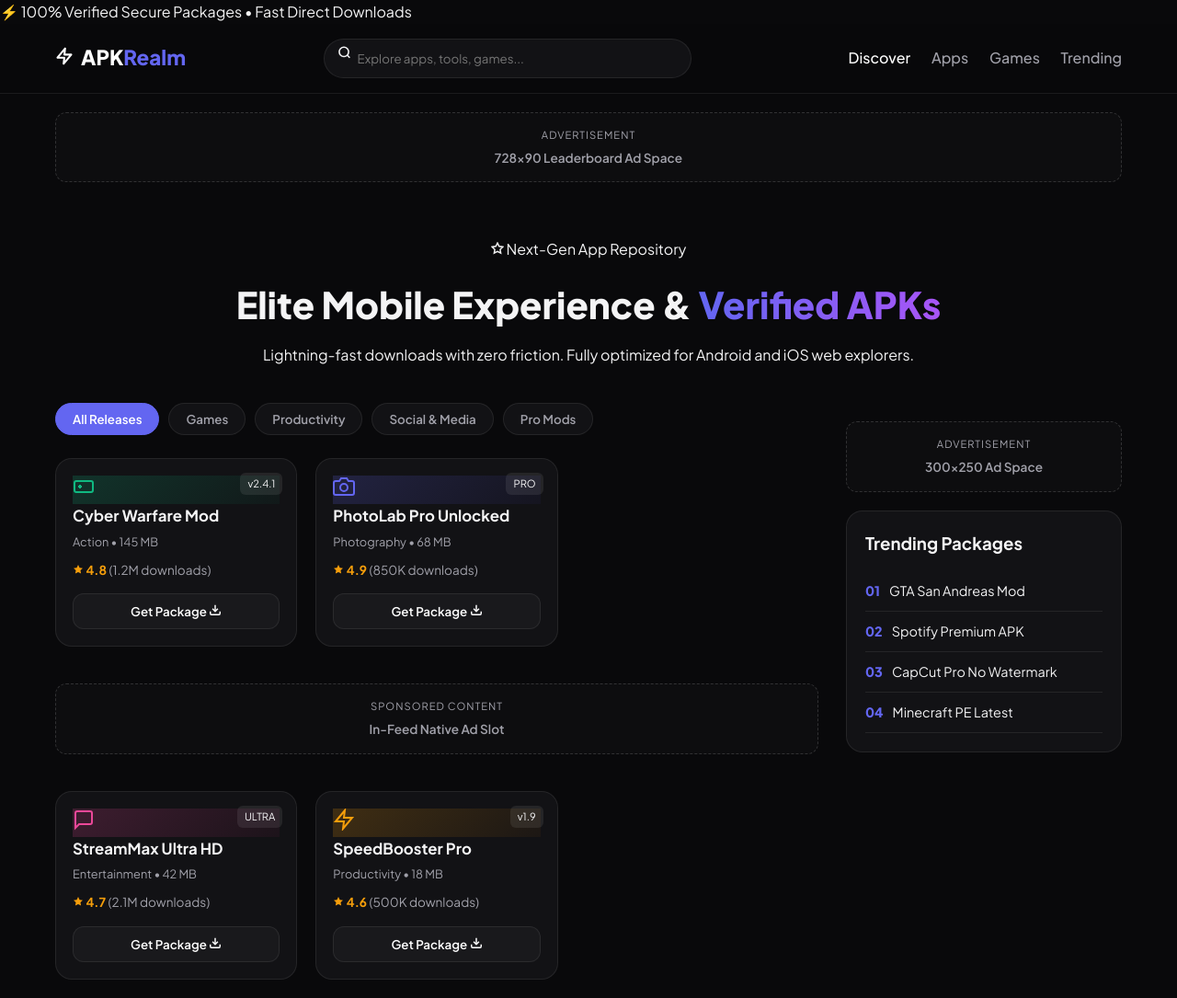
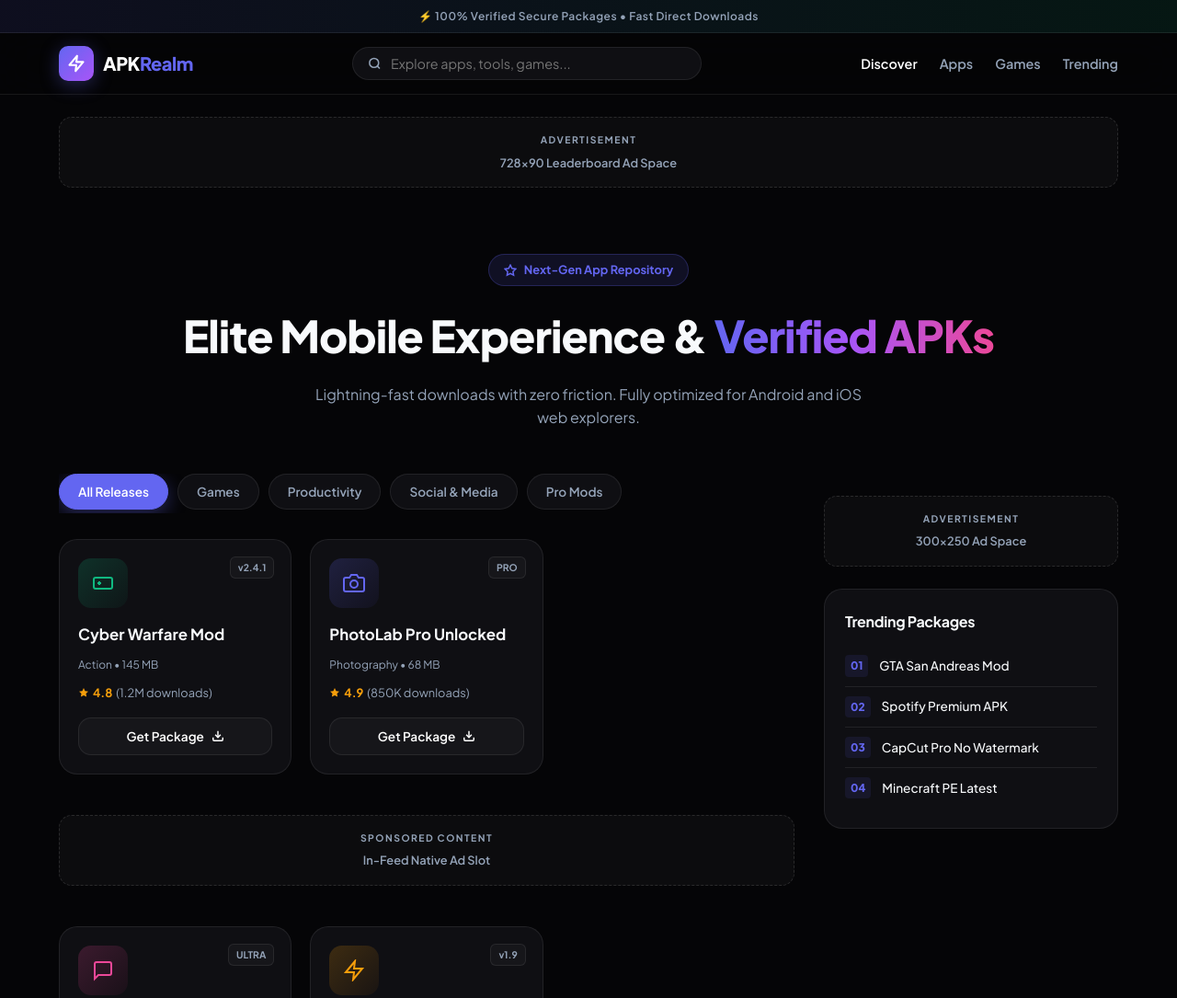
Before and after one commit to DevXoraOfficial/apk-realm, a plain HTML site: page index.html in a window 1280 px wide. Shown: the top 1085 px of the page at 92% size. Drawn offline with Linux system fonts and the light colour scheme.

Commit message:
Update styles.css

```diff
--- a/styles.css
+++ b/styles.css
@@ -1,15 +1,16 @@
 :root {
-    --bg-main: #09090b;
-    --bg-card: #121215;
+    --bg-main: #050507;
+    --bg-card: #0f0f13;
     --bg-glass: rgba(255, 255, 255, 0.03);
     --border-color: rgba(255, 255, 255, 0.08);
     --primary: #6366f1;
     --primary-glow: rgba(99, 102, 241, 0.35);
     --accent: #10b981;
-    --text-main: #f4f4f5;
-    --text-muted: #a1a1aa;
-    --radius-lg: 18px;
-    --radius-md: 12px;
+    --text-main: #f8fafc;
+    --text-muted: #94a3b8;
+    --radius-lg: 20px;
+    --radius-md: 14px;
+    --transition: all 0.3s cubic-bezier(0.16, 1, 0.3, 1);
 }
 
 * {
@@ -23,12 +24,25 @@
     background-color: var(--bg-main);
     color: var(--text-main);
     line-height: 1.6;
+    overflow-x: hidden;
 }
 
 .container {
     max-width: 1200px;
     margin: 0 auto;
-    padding: 0 20px;
+    padding: 0 24px;
+}
+
+/* Top Notification Bar */
+.top-announcement {
+    background: linear-gradient(90deg, rgba(99, 102, 241, 0.1), rgba(16, 185, 129, 0.1));
+    border-bottom: 1px solid var(--border-color);
+    text-align: center;
+    padding: 8px;
+    font-size: 0.75rem;
+    font-weight: 600;
+    color: var(--text-muted);
+    letter-spacing: 0.5px;
 }
 
 /* Glassmorphism Navbar */
@@ -36,39 +50,66 @@
     position: sticky;
     top: 0;
     z-index: 100;
-    background: rgba(9, 9, 11, 0.85);
-    backdrop-filter: blur(16px);
+    background: rgba(5, 5, 7, 0.85);
+    backdrop-filter: blur(20px);
+    -webkit-backdrop-filter: blur(20px);
     border-bottom: 1px solid var(--border-color);
-    padding: 16px 0;
+    padding: 14px 0;
 }
 
 .nav-container {
     display: flex;
     justify-content: space-between;
     align-items: center;
-    gap: 15px;
+    gap: 20px;
 }
 
 .logo {
     display: flex;
     align-items: center;
-    gap: 8px;
-    font-size: 1.4rem;
+    gap: 10px;
+    text-decoration: none;
+}
+
+.logo-mark {
+    width: 38px;
+    height: 38px;
+    background: linear-gradient(135deg, var(--primary), #a855f7);
+    border-radius: 10px;
+    display: flex;
+    align-items: center;
+    justify-content: center;
+    color: #fff;
+    box-shadow: 0 4px 20px var(--primary-glow);
+}
+
+.logo-text {
+    font-size: 1.25rem;
     font-weight: 800;
     color: #fff;
-    text-decoration: none;
+    letter-spacing: -0.5px;
 }
 
 .highlight { color: var(--primary); }
 
 .search-box {
     display: flex;
-    flex: 0 1 400px;
+    align-items: center;
+    flex: 0 1 380px;
     background: var(--bg-card);
     border: 1px solid var(--border-color);
     border-radius: 30px;
-    padding: 6px 14px;
+    padding: 8px 16px;
+    gap: 10px;
+    transition: var(--transition);
 }
+
+.search-box:focus-within {
+    border-color: var(--primary);
+    box-shadow: 0 0 0 3px var(--primary-glow);
+}
+
+.search-icon { color: var(--text-muted); }
 
 .search-box input {
     width: 100%;
@@ -76,116 +117,135 @@
     border: none;
     outline: none;
     color: #fff;
-    padding: 6px;
+    font-size: 0.9rem;
 }
 
-.search-btn {
-    background: none;
-    border: none;
-    cursor: pointer;
+.nav-links {
+    display: flex;
+    gap: 24px;
 }
 
 .nav-links a {
     color: var(--text-muted);
     text-decoration: none;
-    margin-left: 20px;
-    font-weight: 500;
-    transition: 0.2s;
+    font-size: 0.9rem;
+    font-weight: 600;
+    transition: var(--transition);
 }
 
 .nav-links a.active, .nav-links a:hover {
     color: #fff;
 }
 
-/* Ad Placement Slots styling */
+/* Ad Placement Slots */
 .ad-slot {
-    background: rgba(255, 255, 255, 0.02);
-    border: 1px dashed rgba(255, 255, 255, 0.15);
+    background: var(--bg-glass);
+    border: 1px dashed rgba(255, 255, 255, 0.12);
     border-radius: var(--radius-md);
     text-align: center;
-    padding: 15px;
-    margin: 20px 0;
+    padding: 16px;
+    margin: 24px 0;
 }
 
 .ad-label {
     display: block;
-    font-size: 0.7rem;
+    font-size: 0.65rem;
     color: var(--text-muted);
     text-transform: uppercase;
-    letter-spacing: 1px;
-    margin-bottom: 5px;
+    letter-spacing: 1.5px;
+    margin-bottom: 6px;
+    font-weight: 700;
 }
 
 .ad-placeholder {
     color: var(--text-muted);
     font-weight: 600;
-    font-size: 0.85rem;
+    font-size: 0.8rem;
 }
 
-/* Hero */
+/* Hero Section */
 .hero {
     text-align: center;
-    padding: 40px 0 20px 0;
+    padding: 48px 0 24px 0;
 }
 
-.badge {
-    background: rgba(99, 102, 241, 0.15);
+.hero-badge {
+    display: inline-flex;
+    align-items: center;
+    gap: 8px;
+    background: rgba(99, 102, 241, 0.12);
     color: var(--primary);
-    border: 1px solid var(--primary-glow);
+    border: 1px solid rgba(99, 102, 241, 0.25);
     padding: 6px 16px;
-    border-radius: 20px;
-    font-size: 0.85rem;
-    font-weight: 600;
+    border-radius: 30px;
+    font-size: 0.8rem;
+    font-weight: 700;
+    margin-bottom: 16px;
 }
 
 .hero h1 {
-    font-size: 2.5rem;
-    margin: 15px 0 10px;
+    font-size: clamp(2rem, 4vw, 3rem);
     font-weight: 800;
+    letter-spacing: -1px;
+    margin-bottom: 12px;
 }
 
 .glow-text {
-    background: linear-gradient(90deg, #6366f1, #a855f7);
+    background: linear-gradient(90deg, #6366f1, #a855f7, #ec4899);
     -webkit-background-clip: text;
     -webkit-text-fill-color: transparent;
 }
 
-/* Main Layout Grid */
+.hero p {
+    color: var(--text-muted);
+    font-size: 1rem;
+    max-width: 600px;
+    margin: 0 auto;
+}
+
+/* Layout Grid */
 .main-layout {
     display: grid;
-    grid-template-columns: 1fr 300px;
-    gap: 30px;
-    margin-top: 20px;
+    grid-template-columns: 1fr 320px;
+    gap: 32px;
+    margin-top: 24px;
 }
 
 /* Category Tabs */
 .category-tabs {
     display: flex;
     gap: 10px;
-    margin-bottom: 25px;
+    margin-bottom: 28px;
     overflow-x: auto;
+    padding-bottom: 4px;
 }
+
+.category-tabs::-webkit-scrollbar { display: none; }
 
 .tab-btn {
     background: var(--bg-card);
     border: 1px solid var(--border-color);
     color: var(--text-muted);
-    padding: 8px 18px;
+    padding: 10px 20px;
     border-radius: 20px;
     cursor: pointer;
     font-weight: 600;
+    font-size: 0.85rem;
+    white-space: nowrap;
+    transition: var(--transition);
 }
 
 .tab-btn.active, .tab-btn:hover {
     background: var(--primary);
     color: #fff;
     border-color: var(--primary);
+    box-shadow: 0 6px 20px var(--primary-glow);
 }
 
 /* Apps Grid */
 .apps-grid {
     display: grid;
-    grid-template-columns: repeat(auto-fill, minmax(240px, 1fr));
+    grid-template-columns: repeat(auto-fill, minmax(250px, 1fr));
     gap: 20px;
 }
 
@@ -193,153 +253,192 @@
     background: var(--bg-card);
     border: 1px solid var(--border-color);
     border-radius: var(--radius-lg);
-    padding: 18px;
+    padding: 20px;
     position: relative;
-    transition: transform 0.25s, border-color 0.25s;
+    transition: var(--transition);
     display: flex;
     flex-direction: column;
 }
 
 .app-card:hover {
-    transform: translateY(-5px);
-    border-color: var(--primary);
-    box-shadow: 0 10px 30px -10px var(--primary-glow);
+    transform: translateY(-6px);
+    border-color: rgba(99, 102, 241, 0.4);
+    box-shadow: 0 16px 32px -12px var(--primary-glow);
 }
 
 .app-badge {
     position: absolute;
-    top: 15px;
-    right: 15px;
-    background: rgba(255, 255, 255, 0.08);
-    font-size: 0.7rem;
+    top: 18px;
+    right: 18px;
+    background: var(--bg-glass);
+    border: 1px solid var(--border-color);
+    font-size: 0.65rem;
+    font-weight: 700;
     padding: 3px 8px;
     border-radius: 6px;
+    color: var(--text-muted);
 }
 
-.app-icon {
-    width: 60px;
-    height: 60px;
+.app-icon-box {
+    width: 54px;
+    height: 54px;
     border-radius: 14px;
     display: flex;
     align-items: center;
     justify-content: center;
-    font-size: 1.8rem;
-    margin-bottom: 15px;
+    margin-bottom: 16px;
 }
 
 .app-details h3 {
     font-size: 1.05rem;
     font-weight: 700;
+    margin-bottom: 4px;
 }
 
 .app-meta {
-    font-size: 0.8rem;
+    font-size: 0.75rem;
     color: var(--text-muted);
 }
 
 .rating {
+    display: flex;
+    align-items: center;
+    gap: 4px;
     color: #f59e0b;
     font-weight: 700;
-    font-size: 0.85rem;
-    margin: 8px 0 15px;
+    font-size: 0.8rem;
+    margin: 10px 0 16px;
 }
 
 .downloads { color: var(--text-muted); font-weight: normal; }
 
 .dl-btn {
     margin-top: auto;
+    display: flex;
+    align-items: center;
+    justify-content: center;
+    gap: 8px;
     width: 100%;
     background: var(--bg-glass);
     border: 1px solid var(--border-color);
     color: #fff;
-    padding: 10px;
+    padding: 11px;
     border-radius: var(--radius-md);
     font-weight: 600;
+    font-size: 0.85rem;
     cursor: pointer;
-    transition: 0.2s;
+    transition: var(--transition);
 }
 
 .dl-btn:hover {
     background: var(--primary);
     border-color: var(--primary);
+    box-shadow: 0 4px 16px var(--primary-glow);
 }
 
-.infeed-ad {
-    grid-column: 1 / -1;
-}
+.infeed-ad { grid-column: 1 / -1; }
 
-/* Sidebar & SEO Article */
+/* Widgets & Articles */
 .widget {
     background: var(--bg-card);
     border: 1px solid var(--border-color);
     border-radius: var(--radius-lg);
-    padding: 20px;
-    margin-bottom: 20px;
+    padding: 22px;
+    margin-bottom: 24px;
+}
+
+.widget h3 {
+    font-size: 1rem;
+    font-weight: 700;
+    letter-spacing: -0.3px;
 }
 
 .trending-list {
     list-style: none;
-    margin-top: 15px;
+    margin-top: 14px;
 }
 
 .trending-list li {
     padding: 10px 0;
     border-bottom: 1px solid var(--border-color);
-    font-size: 0.9rem;
+    font-size: 0.85rem;
+    font-weight: 500;
     display: flex;
-    gap: 10px;
+    align-items: center;
+    gap: 12px;
 }
+
+.trending-list li:last-child { border-bottom: none; }
 
 .trending-list span {
     color: var(--primary);
     font-weight: 800;
+    font-size: 0.75rem;
+    background: rgba(99, 102, 241, 0.1);
+    padding: 2px 6px;
+    border-radius: 4px;
 }
 
 .seo-article {
-    margin-top: 40px;
+    margin-top: 36px;
     background: var(--bg-card);
-    padding: 25px;
+    padding: 28px;
     border-radius: var(--radius-lg);
     border: 1px solid var(--border-color);
 }
 
-.seo-article h2 { margin-bottom: 12px; font-size: 1.4rem; }
-.seo-article ol { margin-left: 20px; margin-top: 10px; }
+.seo-article h2 { font-size: 1.25rem; margin-bottom: 10px; }
+.seo-article p { color: var(--text-muted); font-size: 0.9rem; }
 
 /* Modal */
 .modal-overlay {
     position: fixed;
     top: 0; left: 0; width: 100%; height: 100%;
-    background: rgba(0, 0, 0, 0.8);
-    backdrop-filter: blur(8px);
+    background: rgba(5, 5, 7, 0.8);
+    backdrop-filter: blur(12px);
+    -webkit-backdrop-filter: blur(12px);
     display: none;
     align-items: center;
     justify-content: center;
     z-index: 200;
+    padding: 20px;
 }
 
 .modal-card {
     background: var(--bg-card);
     border: 1px solid var(--border-color);
     border-radius: var(--radius-lg);
-    padding: 30px;
-    width: 90%;
-    max-width: 450px;
+    padding: 32px;
+    width: 100%;
+    max-width: 440px;
     position: relative;
     text-align: center;
+    box-shadow: 0 24px 48px rgba(0, 0, 0, 0.6);
 }
 
 .close-modal {
     position: absolute;
-    top: 15px; right: 15px;
-    background: none; border: none;
-    color: var(--text-muted); font-size: 1.5rem; cursor: pointer;
+    top: 18px; right: 18px;
+    background: var(--bg-glass);
+    border: 1px solid var(--border-color);
+    color: var(--text-muted);
+    width: 32px; height: 32px;
+    border-radius: 50%;
+    font-size: 1.2rem;
+    display: flex;
+    align-items: center;
+    justify-content: center;
+    cursor: pointer;
+    transition: var(--transition);
 }
+
+.close-modal:hover { color: #fff; background: var(--primary); border-color: var(--primary); }
 
 .timer-box {
     margin: 20px 0;
-    font-size: 0.95rem;
+    font-size: 0.9rem;
     color: var(--accent);
+    font-weight: 600;
 }
 
 .download-trigger {
@@ -347,41 +446,54 @@
     width: 100%;
     background: var(--primary);
     color: #fff;
-    padding: 12px;
+    padding: 13px;
     border-radius: var(--radius-md);
     text-decoration: none;
     font-weight: 700;
+    font-size: 0.9rem;
+    transition: var(--transition);
 }
 
 .download-trigger.disabled {
-    background: #333;
+    background: rgba(255, 255, 255, 0.05);
+    border: 1px solid var(--border-color);
     pointer-events: none;
-    color: #777;
+    color: var(--text-muted);
 }
 
+/* Footer */
 .footer {
     border-top: 1px solid var(--border-color);
     margin-top: 60px;
-    padding: 30px 0;
-    font-size: 0.85rem;
+    padding: 32px 0;
+    font-size: 0.8rem;
     color: var(--text-muted);
 }
 
 .footer-content {
     display: flex;
     justify-content: space-between;
+    align-items: center;
     flex-wrap: wrap;
     gap: 15px;
 }
 
+.footer-links {
+    display: flex;
+    gap: 20px;
+}
+
 .footer-links a {
     color: var(--text-muted);
-    margin-left: 15px;
     text-decoration: none;
+    transition: var(--transition);
 }
 
-/* Responsive */
-@media (max-width: 850px) {
+.footer-links a:hover { color: #fff; }
+
+/* Responsive Breakpoints */
+@media (max-width: 900px) {
     .main-layout { grid-template-columns: 1fr; }
     .nav-links { display: none; }
+    .search-box { flex: 1; }
 }
```
